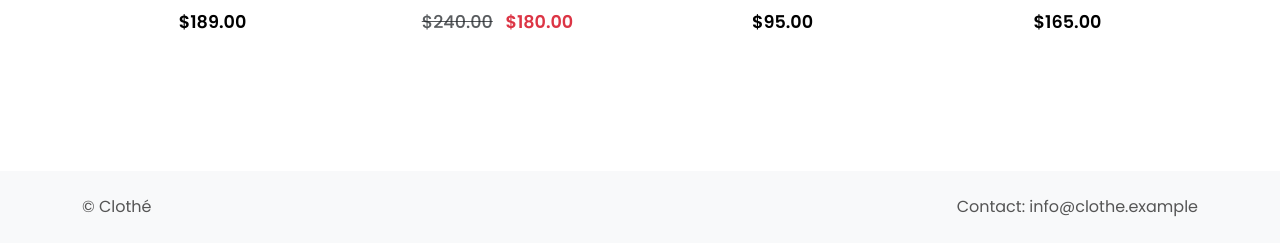
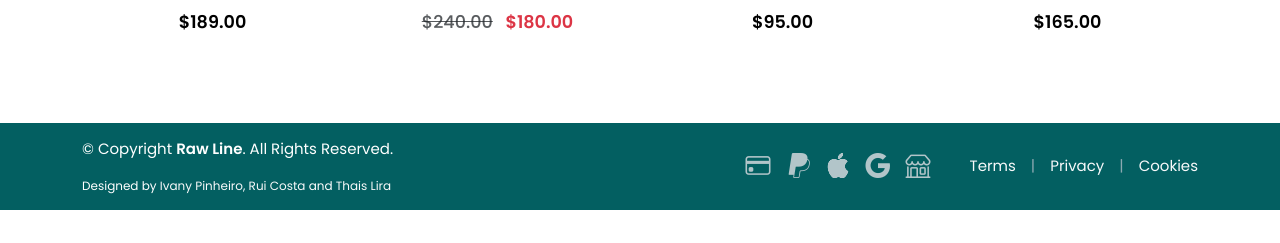
Before and after one commit to pin3dev/WEB-LojaRoupas, a plain HTML site: page src/cart.html in a window 1280 px wide. Shown: the part 1121-1364 px from the top of the page. After the commit the page ends 1331 px from the top, so only its background shows below. Drawn offline with nearby package versions, Linux system fonts and the light colour scheme.

Commit message:
adc footer

```diff
--- a/src/assets/css/cart.css
+++ b/src/assets/css/cart.css
@@ -6,3 +6,84 @@
   border-bottom: 1px solid #e0e0e0;
   padding-bottom: .5rem;
 }
+
+/* --- A Barra Inferior do Footer (Seu HTML) --- */
+.footer-bottom {
+  background-color: #035f61;
+  color: #ffffff;
+  padding: 15px 0;
+  font-size: 15px;
+}
+
+
+.footer-bottom .copyright .sitename {
+  color: #ffffff;
+  font-weight: 600;
+}
+
+.footer-bottom .credits {
+  font-size: 12px;
+  color: #ffffff;
+}
+
+.footer-bottom .credits a,
+.footer-bottom .legal-links a {
+  color: #f8f9fa;
+  text-decoration: none;
+  transition: all 0.3s ease;
+}
+
+.footer-bottom .credits a:hover,
+.footer-bottom .legal-links a:hover {
+  color: #ffffff70;
+  text-decoration: underline;
+}
+
+.footer-bottom .legal-links {
+  display: flex;
+  flex-wrap: wrap;
+  justify-content: center;
+}
+
+.footer-bottom .legal-links a {
+  margin-left: 15px;
+  position: relative;
+}
+
+
+.footer-bottom .legal-links a + a::before {
+  content: "|";
+  color: #bbc3ccbe; /* Cor do separador */
+  padding-right: 15px;
+  display: inline-block;
+}
+
+.footer-bottom .payment-icons {
+  display: flex;
+  flex-wrap: wrap;
+  gap: 15px;
+  justify-content: center;
+}
+
+.footer-bottom .payment-icons i {
+  font-size: 25px;
+  color: #d0d6dbda;
+  transition: color 0.3s ease;
+}
+
+.footer-bottom .payment-icons i:hover {
+  color: #ffffff;
+}
+
+/
+@media (max-width: 991.98px) {
+  .footer-bottom .copyright,
+  .footer-bottom .credits {
+    text-align: center;
+  }
+
+  .footer-bottom .legal-links,
+  .footer-bottom .payment-icons {
+    justify-content: center;
+  }
+}
--- a/src/assets/css/style.css
+++ b/src/assets/css/style.css
@@ -30,7 +30,7 @@ body {
 }
 
 .navbar-brand {
-  color: #00b4b6 !important;
+  color: #035f61; !important;
   font-weight: 600;
 }
 
--- a/src/cart.html
+++ b/src/cart.html
@@ -18,7 +18,7 @@
     <!-- NAVBAR -->
 <nav class="navbar navbar-expand-lg navbar-light bg-light sticky-top">
     <div class="container">
-        <a class="navbar-brand fw-bold" href="index.html">Clothé</a>
+        <a class="navbar-brand fw-bold" href="index.html">Raw Line</a>
         <button
           class="navbar-toggler"
           type="button"
@@ -317,12 +317,47 @@
 
 
 <!-- RODAPÉ -->
-<footer class="bg-light py-4 mt-5">
-    <div class="container d-flex justify-content-between">
-        <div>© <span id="year3"></span> Clothé</div>
-        <div>Contact: info@clothe.example</div>
-    </div>
-</footer>
+<div class="footer-bottom">
+        <div class="container">
+          <div class="row gy-3 align-items-center">
+            <div class="col-lg-6 col-md-12">
+              <div class="copyright">
+                <p>
+                  © <span>Copyright</span>
+                  <strong class="sitename">Raw Line</strong>. All Rights Reserved.
+                </p>
+              </div>
+              <div class="credits mt-1">
+                Designed by
+                <a href="https://github.com/pin3dev" target="_blank">Ivany Pinheiro</a>, <a href="https://github.com/ruifgcosta" target="_blank">Rui Costa</a> and <a href="https://github.com/thaisliira" target="_blank">Thais Lira</a>
+              </div>
+            </div>
+
+            <div class="col-lg-6 col-md-12">
+              <div
+                class="d-flex flex-wrap justify-content-lg-end justify-content-center align-items-center gap-4"
+              >
+                <div class="payment-methods">
+                  <div class="payment-icons">
+                    <i class="bi bi-credit-card" aria-label="Credit Card"></i>
+                    <i class="bi bi-paypal" aria-label="PayPal"></i>
+                    <i class="bi bi-apple" aria-label="Apple Pay"></i>
+                    <i class="bi bi-google" aria-label="Google Pay"></i>
+                    <i class="bi bi-shop" aria-label="Shop Pay"></i>
+                  </div>
+                </div>
+
+                <div class="legal-links">
+                  <a href="#">Terms</a>
+                  <a href="#">Privacy</a>
+                  <a href="#">Cookies</a>
+                </div>
+              </div>
+            </div>
+          </div>
+        </div>
+      </div>
+    </footer>
 
 <script src="https://cdn.jsdelivr.net/npm/bootstrap@5.3.2/dist/js/bootstrap.bundle.min.js"></script>
 <script src="assets/js/cart.js"></script>
```
